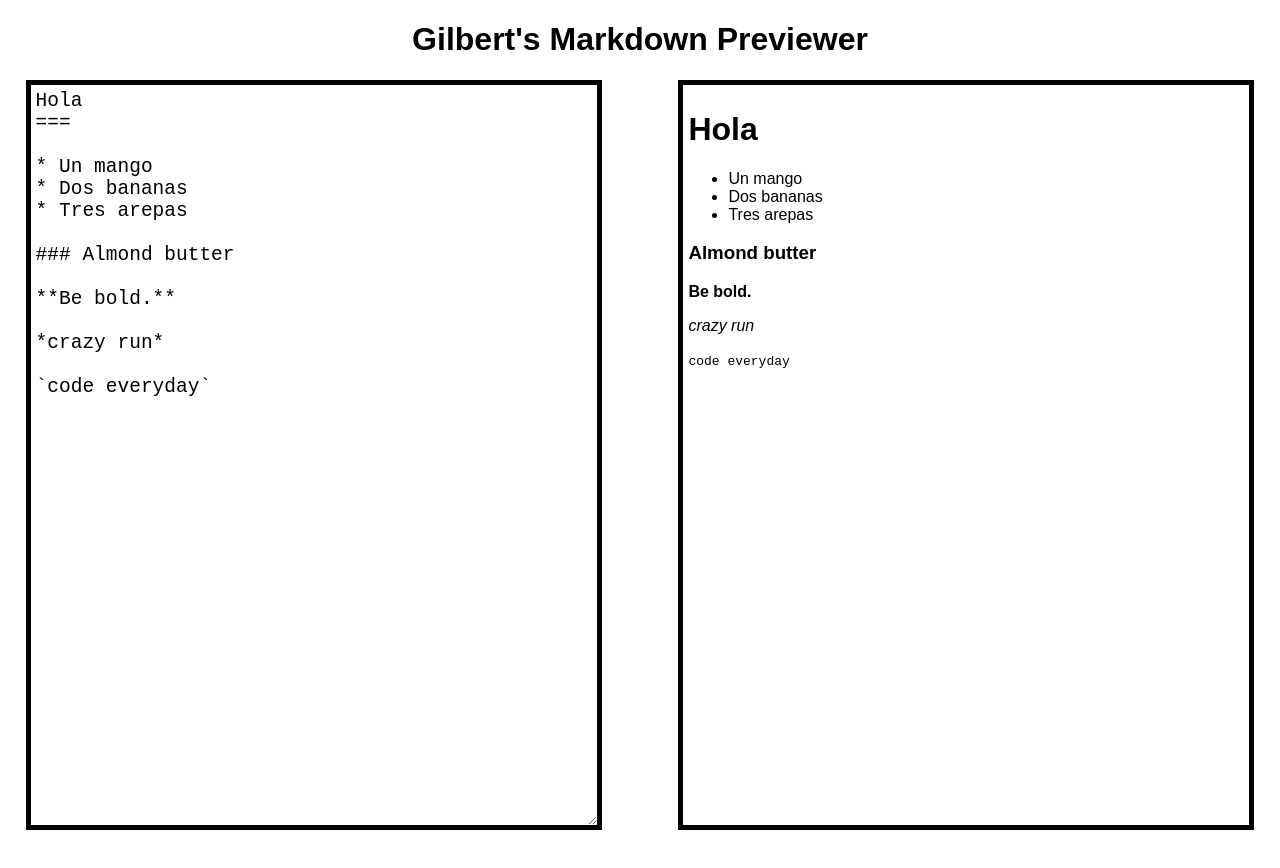
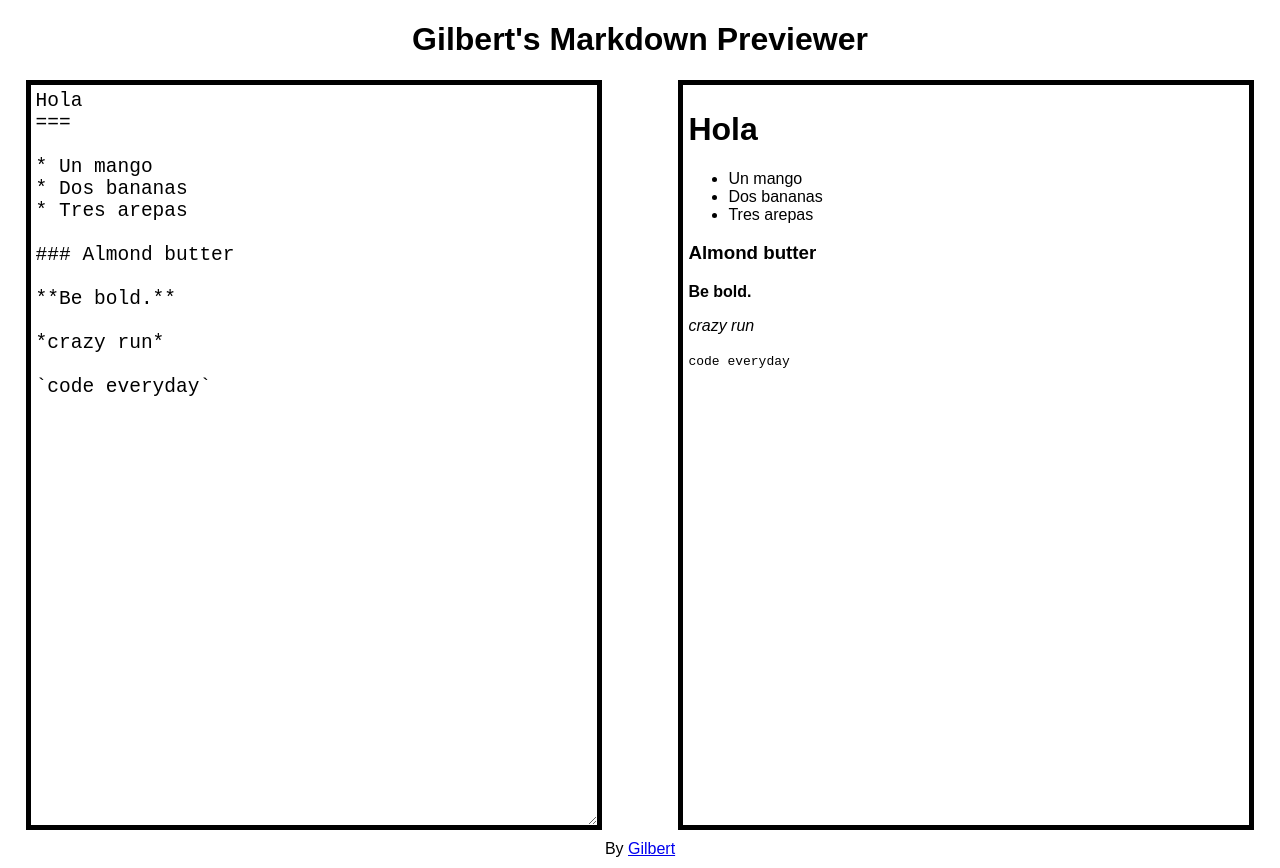
Before and after one commit to gilbertginsberg/markdown-previewer, a React (Create React App) app: page / in a window 1280 px wide. Before the commit the page ends 830 px from the top, so only its background shows below. Built offline with nearby package versions, Linux system fonts and the light colour scheme.

Commit message:
feat: Added footer

```diff
--- a/src/App.css
+++ b/src/App.css
@@ -41,3 +41,7 @@ main {
 #preview {
     margin-right: 2%;
 }
+
+footer {
+    margin: 10px;
+}
--- a/src/App.js
+++ b/src/App.js
@@ -94,6 +94,7 @@ class App extends React.Component {
           <h1>Gilbert's Markdown Previewer</h1>
         </header>
         <Type />
+        <footer>By <a href="https://twitter.com/gilbertginsberg">Gilbert</a></footer>
       </div>
     );
   }
```
